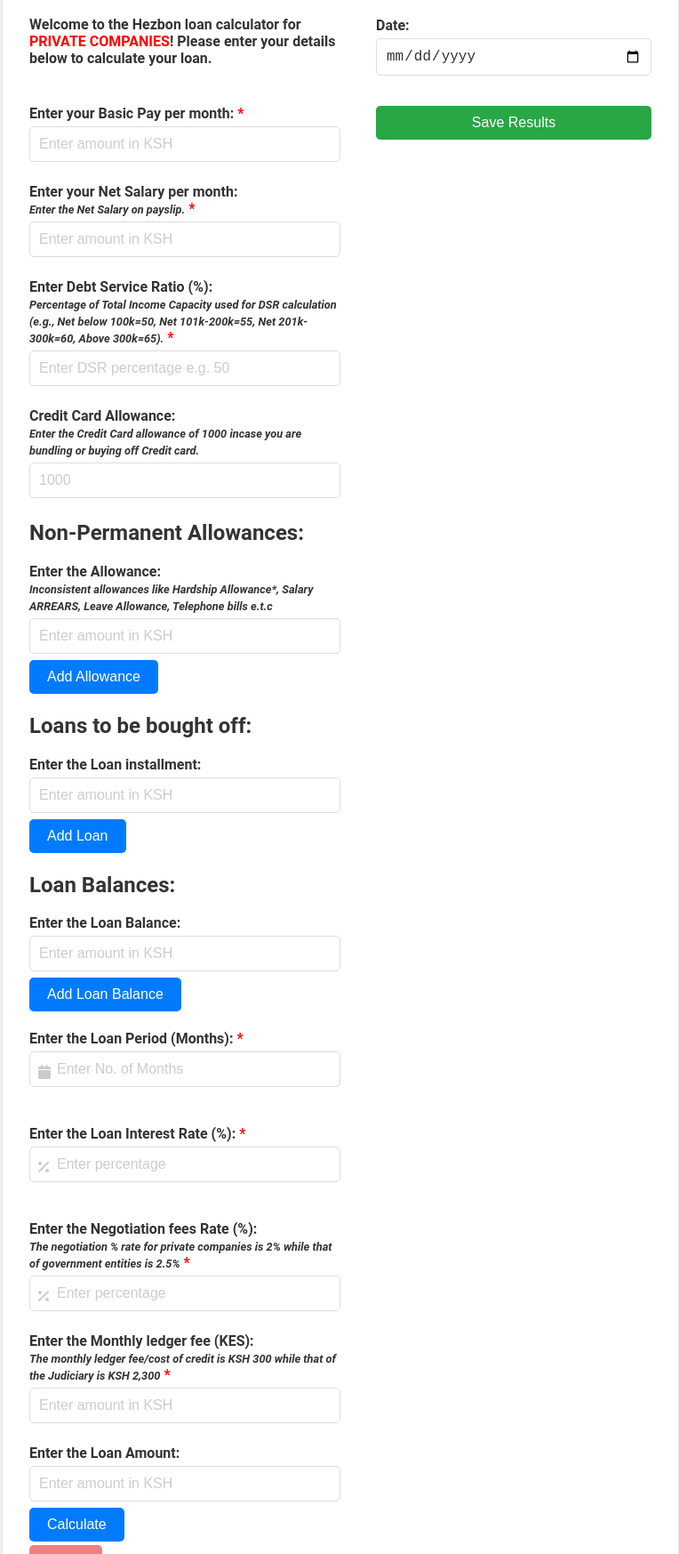
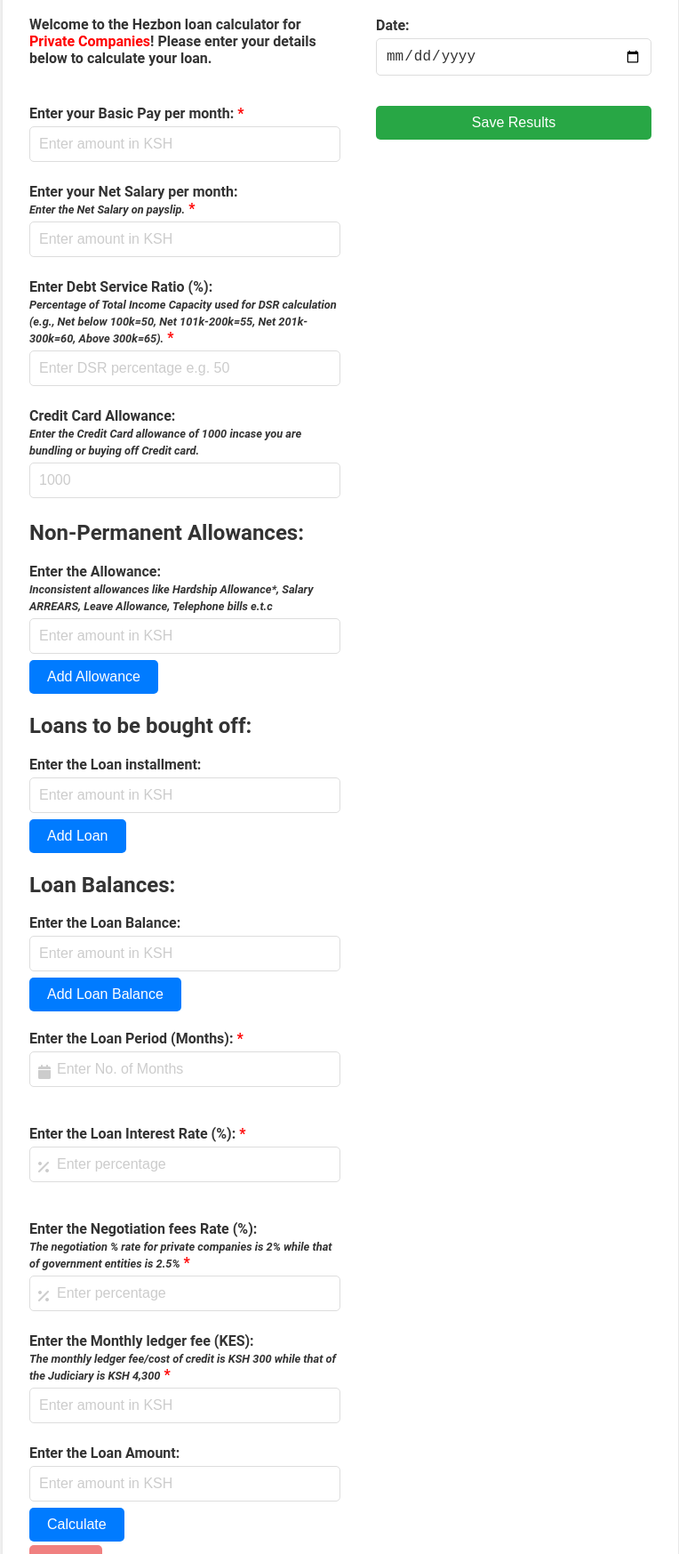
Before and after one commit to Hezbon12/Hezbon13, a plain HTML site: page index.html in a window 1280 px wide. Shown: the part 597-2344 px from the top of the page at 89% size, without its empty margins (257-1021 px from the left). Drawn offline with nearby package versions, Linux system fonts and the light colour scheme.

Commit message:
Update index.html

```diff
--- a/index.html
+++ b/index.html
@@ -376,7 +376,7 @@
             <img src="https://github.com/Hezbon12/Hezbon12.github.io/blob/main/pic-article-12.png?raw=true"
                 alt="Loan Calculator Logo" id="logo" />
             <label>
-                Welcome to the Hezbon loan calculator for <span style="color:red;">PRIVATE COMPANIES</span>! Please enter your details below to
+                Welcome to the Hezbon loan calculator for <span style="color:red;">Private Companies</span>! Please enter your details below to
                 calculate your loan.
             </label><br /><br />
             <form>
@@ -446,7 +446,7 @@
 
                 <label for="ledgerFee" class="required-field">Enter the Monthly ledger fee (KES):<br>
                     <span style="font-size: 0.8em; font-style: italic;">The monthly ledger fee/cost of credit is KSH
-                        300 while that of the Judiciary is KSH 2,300</span></label>
+                        300 while that of the Judiciary is KSH 4,300</span></label>
                 <div class="icon-placeholder">
                     <input type="number" id="ledgerFee" placeholder="Enter amount in KSH" required />
 
```
